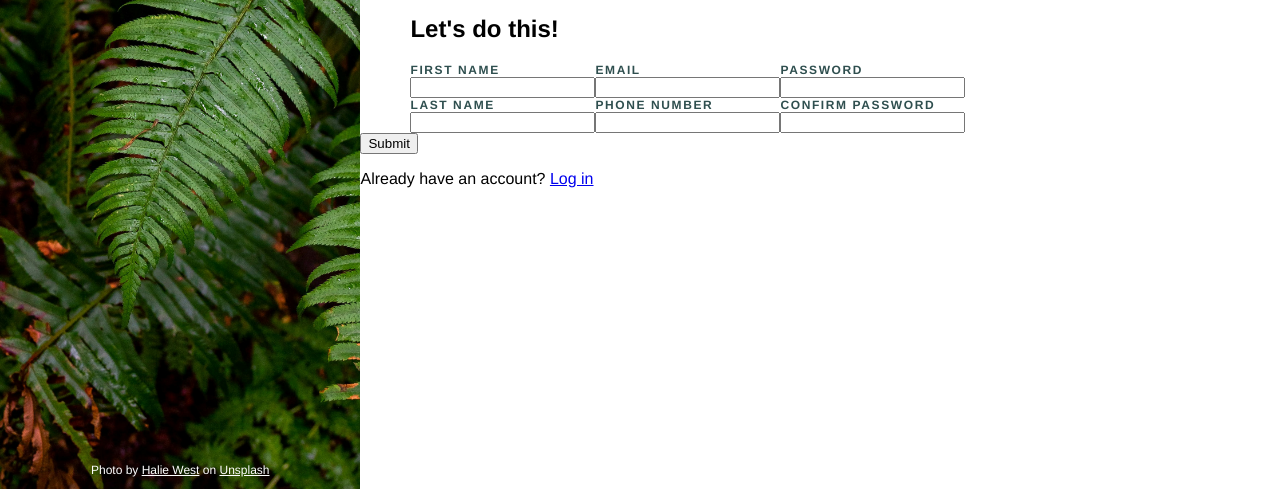
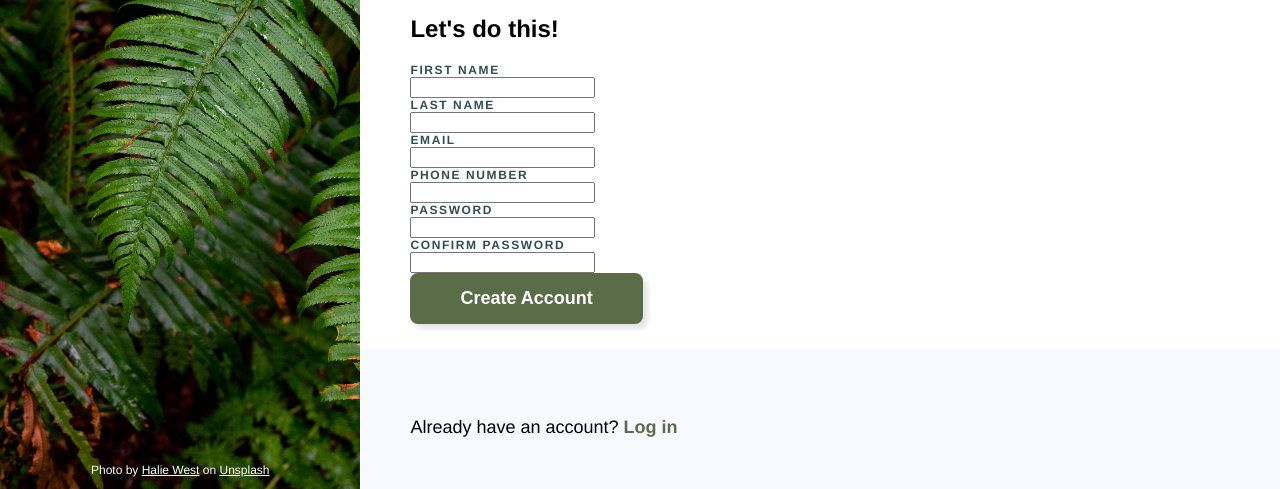
Before and after one commit to B-F-1-0/odin-signup-form, a plain HTML site: page index.html in a window 1280 px wide. Shown: the part 311-800 px from the top of the page. Drawn offline with Linux system fonts and the light colour scheme; a web font is replaced by a local one.

Commit message:
Basic CSS done for button and bottom section on right

```diff
--- a/index.html
+++ b/index.html
@@ -39,10 +39,12 @@
                         <label for="last_name">CONFIRM PASSWORD</label>
                         <input type="password" id="password2" required>
                     </div>
+                    <div class="submitbutton">
+                        <button type="submit">Create Account</button>
+                    </div>
                 </form>
             </div>
             <div class="submitsection">
-                <button type="submit">Submit</button>
                 <p>Already have an account? <a href="#">Log in</a></p>
             </div>
         </div>
--- a/styles.css
+++ b/styles.css
@@ -69,6 +69,7 @@ html, body {
 .registrationform
 {
     padding-left:50px;
+    padding-bottom: 25px;
 }
 .registrationform h2
 {
@@ -83,7 +84,31 @@ form label
     display:block;
     letter-spacing: 0.1rem;
 }
-form
+.submitsection
 {
-    display:flex;
+    padding-left:50px;
+    padding-top: 50px;
+    background-color: ghostwhite;
+    flex-grow: 2;
 }
+button
+{
+    border-radius: 8px;
+    padding: 15px 50px;
+    background-color: #596D48;
+    color: white;
+    border-style: none;
+    font-size: 18px;
+    font-weight: bold;
+    box-shadow: 5px 5px 5px rgba(0, 0, 0, 0.1);
+}
+.submitsection p
+{
+    font-size: 18px;
+}
+.submitsection a
+{
+    color:#596D48;
+    font-weight: bold;
+    text-decoration: none;
+}
```
